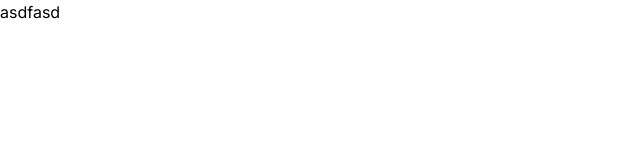
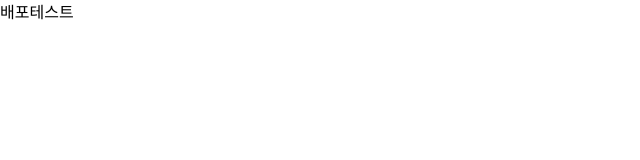
Before and after one commit to lms3017/mins-toolbox, a Next.js app: page / in a window 1280 px wide. Shown: the top 160 px of the page, without its empty margins (0-640 px from the left). Built offline with nearby package versions, Linux system fonts and the light colour scheme.

Commit message:
배포테스트

```diff
--- a/app/page.tsx
+++ b/app/page.tsx
@@ -1,3 +1,3 @@
 export default function Home() {
-  return <main className="bg-background">asdfasd</main>;
+  return <main className="bg-background">배포테스트</main>;
 }
```
